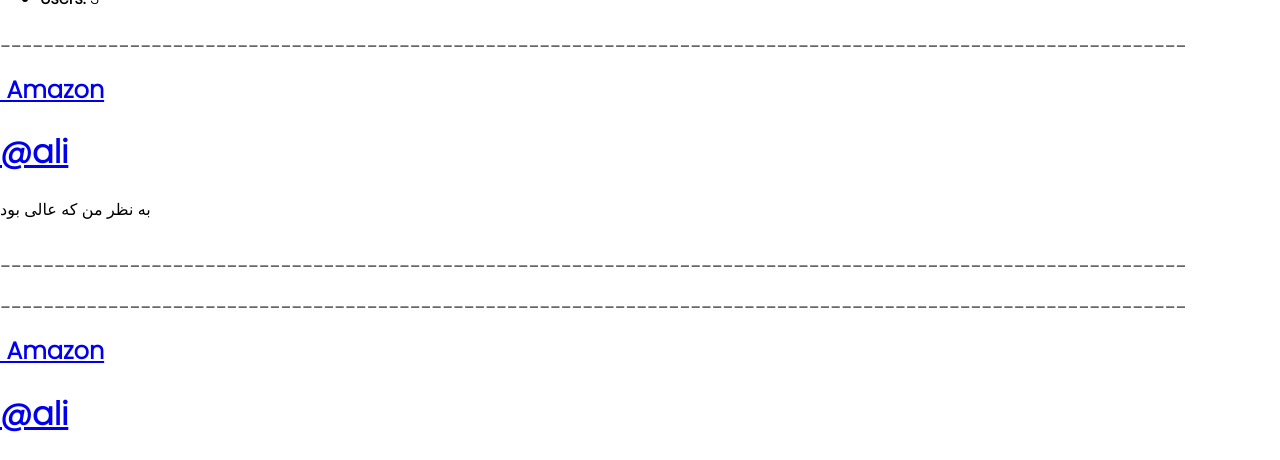
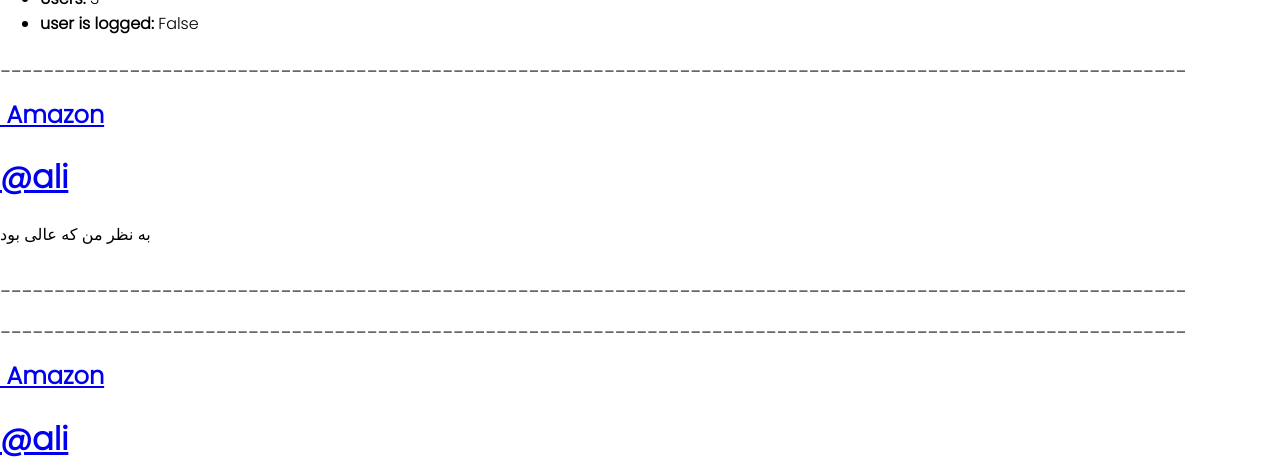
Before and after one commit to mahdirezazadeh/siteOcation, a Django app: page /homepage/ in a window 1280 px wide. Shown: the part 444-904 px from the top of the page. Run offline with Django 3.2, Linux system fonts and the light colour scheme; data comes from the database, SQL or seed files in the repository.

Commit message:
logged in session added to homepage view and html

```diff
--- a/website/templates/home.html
+++ b/website/templates/home.html
@@ -9,6 +9,7 @@
     <li><strong>Websites:</strong> {{ num_websites }}</li>
     <li><strong>Worldwide websites:</strong> {{ num_worldwide_websites }}</li>
     <li><strong>Users:</strong> {{ num_users }}</li>
+    <li><strong>user is logged:</strong> {{ is_logged }}</li>
   </ul>
 {% for comment in comments %}
     <div>
--- a/website/views.py
+++ b/website/views.py
@@ -13,6 +13,9 @@ from website.models import Comment
 # Create your views here.
 def home(request):
     """View function for home page of site."""
+
+    # Is user logged in?
+    is_logged = request.session.get('is_logged', False)
 
     # Generate counts of some of the main objects
     num_websites = Website.objects.all().count()
@@ -33,6 +36,7 @@ def home(request):
         'num_users': num_users,
         # 'websites': websites,
         'comments': comments,
+        'is_logged': is_logged,
     }
 
     # Render the HTML template index.html with the data in the context variable
```
